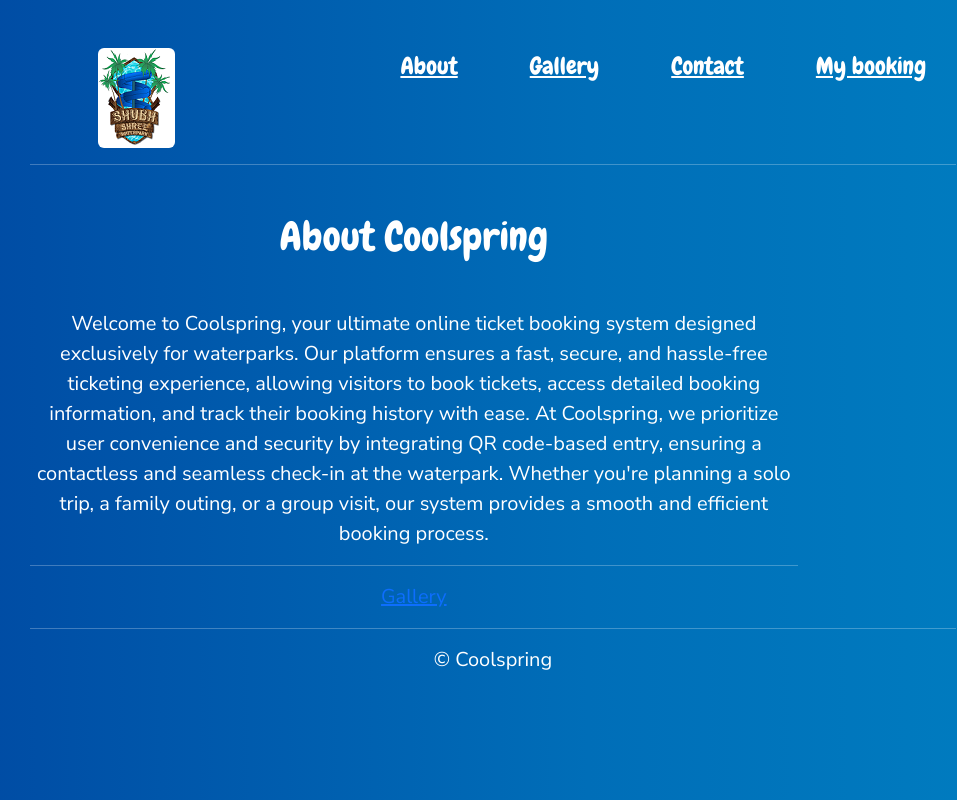
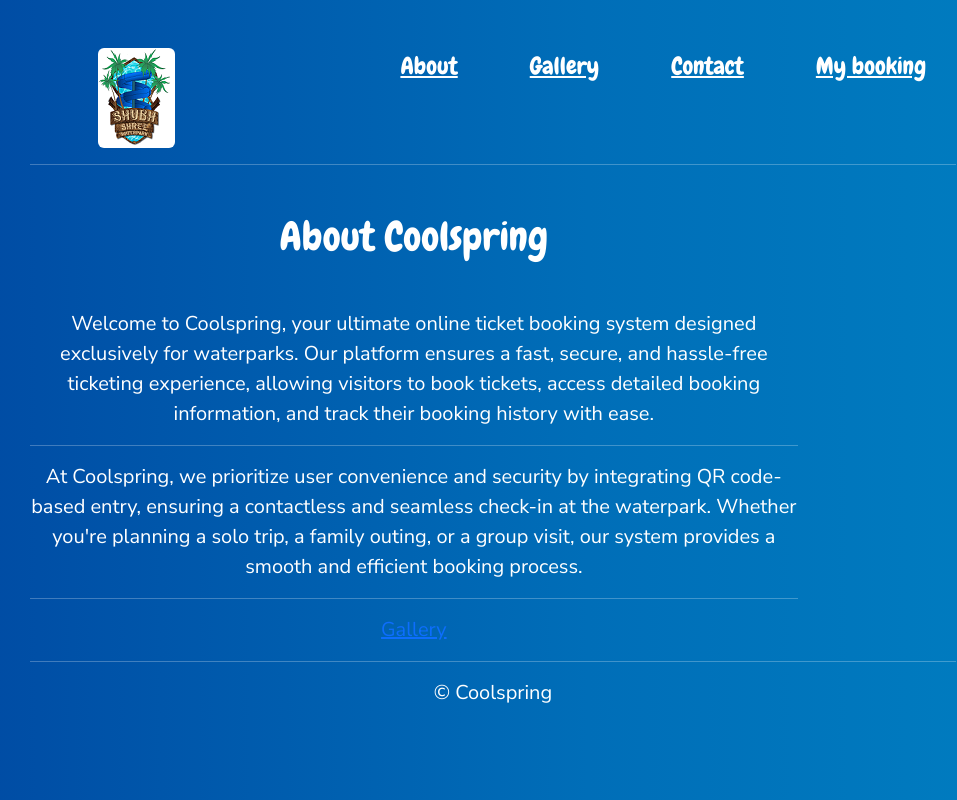
Before and after one commit to sakshikhargone/coolsprings-app, a React (Create React App) app: page /about in a window 1280 px wide. Shown: the whole page, without its empty margins (52-1009 px from the left). Built offline with nearby package versions, Linux system fonts and the light colour scheme.

Commit message:
Enhance About page with new details

```diff
--- a/src/pages/About.jsx
+++ b/src/pages/About.jsx
@@ -11,11 +11,13 @@ const About = () => {
           designed exclusively for waterparks. Our platform ensures a fast,
           secure, and hassle-free ticketing experience, allowing visitors to
           book tickets, access detailed booking information, and track their
-          booking history with ease. At Coolspring, we prioritize user
-          convenience and security by integrating QR code-based entry, ensuring
-          a contactless and seamless check-in at the waterpark. Whether you're
-          planning a solo trip, a family outing, or a group visit, our system
-          provides a smooth and efficient booking process.
+          booking history with ease.
+          <hr />
+          At Coolspring, we prioritize user convenience and security by
+          integrating QR code-based entry, ensuring a contactless and seamless
+          check-in at the waterpark. Whether you're planning a solo trip, a
+          family outing, or a group visit, our system provides a smooth and
+          efficient booking process.
         </p>
         <hr />
         <Link to="about/gallery">Gallery</Link>
```
